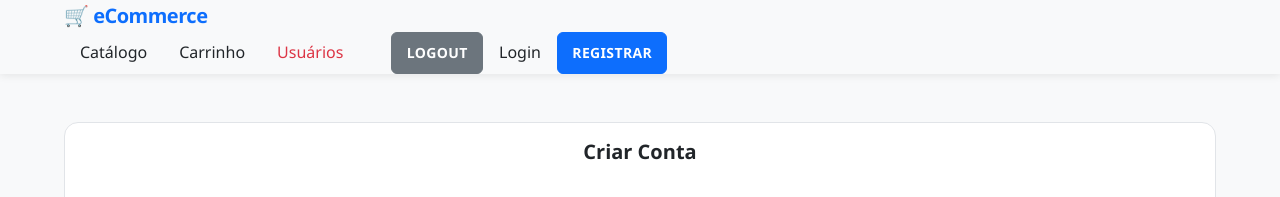
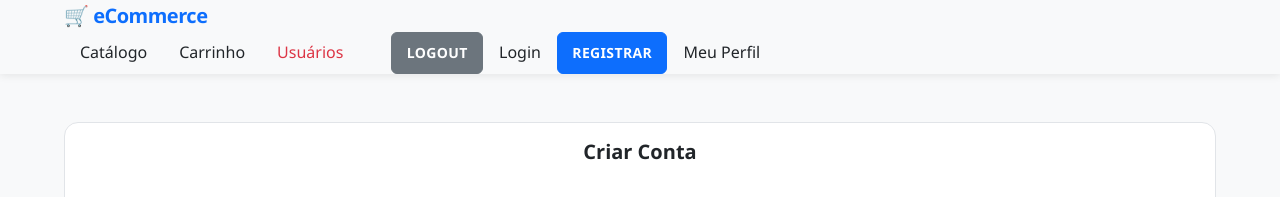
Before and after one commit to oEnzoRibas/back-end-capstone-project, a Flask app: page /auth/registrar in a window 1280 px wide. Shown: the top 197 px of the page. Run offline with Flask 3, Linux system fonts and the light colour scheme.

Commit message:
Add 'Meu Perfil' link to navigation bar
Added a new navigation link to the user's profile page ('Meu Perfil') in the navigation bar for easier access to profile management.

```diff
--- a/eCommerce/templates/includes/nav.html
+++ b/eCommerce/templates/includes/nav.html
@@ -35,6 +35,9 @@
                 <a class="btn btn-primary btn-sm ms-2 btn-registrar" href="{{ url_for('auth.registrar') }}">
                     Registrar
                 </a>
+                <a class="nav-link me-3" href="{{ url_for('cliente.perfil') }}">
+                    Meu Perfil
+                </a>
             </div>
         </div>
     </nav>
```
Also changed, not shown: eCommerce/instance/script-ddl-loja_online.db.
